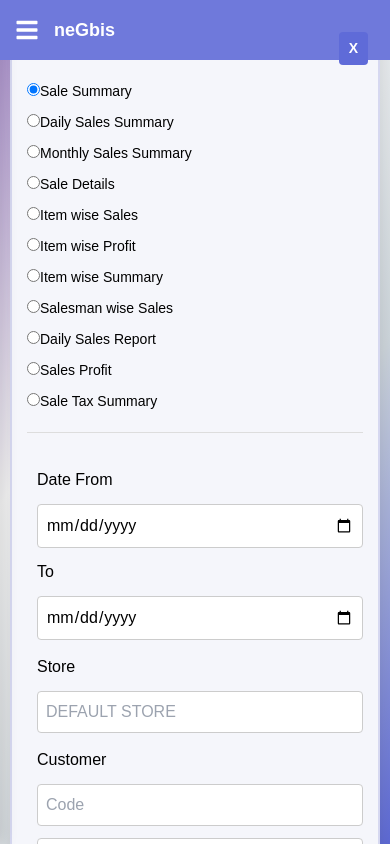
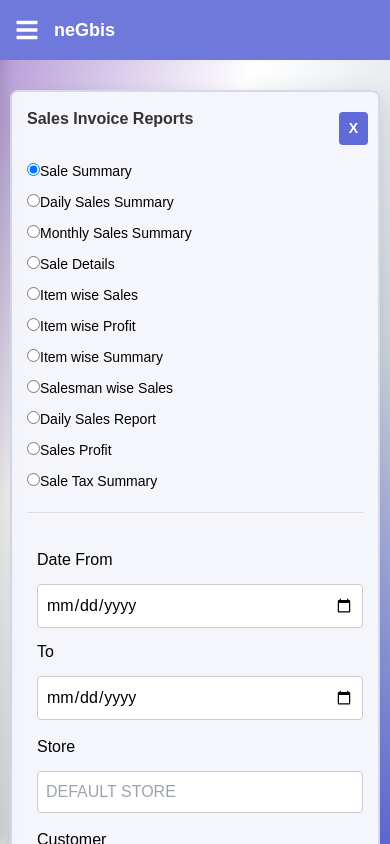
Before and after one commit to Fahida-pk/negbis, a React (Vite) app: page /reports in a window 390 px wide. Built offline with nearby package versions, Linux system fonts and the light colour scheme.

Commit message:
update project

```diff
--- a/src/Pages/Reports/reports.css
+++ b/src/Pages/Reports/reports.css
@@ -32,10 +32,9 @@
 justify-content:center;
 align-items:center;
 min-height:100vh;
-padding:20px;
+padding:80px 20px 20px 20px;   /* top space */
 margin-left:240px;
 }
-
 
 /* ========================= */
 /* REPORT BOX */
@@ -246,9 +245,11 @@
 
 .report-container{
 margin-left:0;
-padding:10px;
+padding:90px 10px 20px 10px; /* mobile header space */
 align-items:flex-start;
 }
+
+
 
 .report-box{
 width:100%;
```
